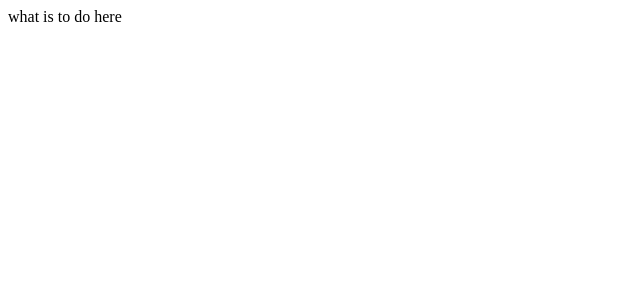
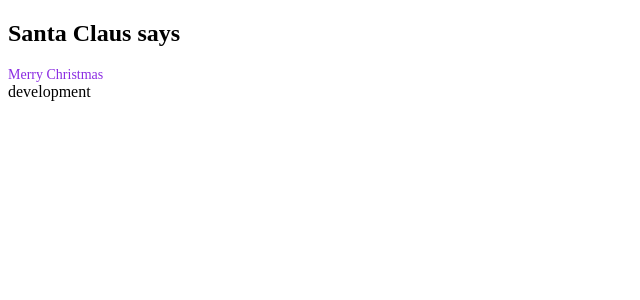
Before and after one commit to jasonxu123/dumb-trivia, a React app: page / in a window 1280 px wide. Shown: the top 300 px of the page, without its empty margins (0-640 px from the left). Built offline with nearby package versions, Linux system fonts and the light colour scheme.

Commit message:
use actual env setting

```diff
--- a/src/App.tsx
+++ b/src/App.tsx
@@ -1,5 +1,15 @@
 import React from 'react';
 
+// TODO: use process.env.NODE_ENV for production or dev API routes
+
 export const App = () => {
-  return <div>what is to do here</div>;
+  return (
+    <div>
+      <h2>Santa Claus says</h2>
+      <div style={{ color: 'blueviolet', fontSize: '14px' }}>
+        Merry Christmas
+      </div>
+      <div>{process.env.NODE_ENV}</div>
+    </div>
+  );
 };
--- a/webpack.config.js
+++ b/webpack.config.js
@@ -2,13 +2,13 @@ const path = require('path');
 const HtmlWebpackPlugin = require('html-webpack-plugin');
 const { CleanWebpackPlugin } = require('clean-webpack-plugin');
 
-module.exports = {
+module.exports = (env) => ({
   entry: path.resolve(__dirname, 'src', 'index.tsx'),
   output: {
     path: path.resolve(__dirname, 'dist'),
     filename: 'bundle.js',
   },
-  mode: 'development',
+  mode: env.env, // either 'development' or 'production', based on package.json script
   module: {
     rules: [
       {
@@ -50,4 +50,4 @@ module.exports = {
     compress: true,
     open: true,
   },
-};
+});
```
